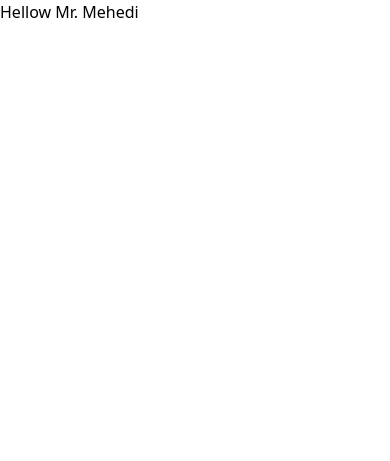
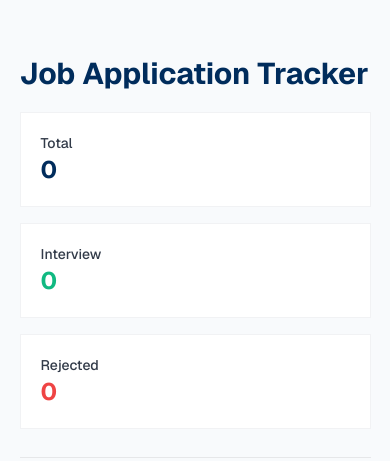
Before and after one commit to Mehedi-tsc/Assignment-4, a plain HTML site: page index.html in a window 390 px wide. Drawn offline with nearby package versions, Linux system fonts and the light colour scheme.

Commit message:
header pard added

```diff
--- a/index.html
+++ b/index.html
@@ -1,12 +1,49 @@
 <!DOCTYPE html>
 <html lang="en">
+
 <head>
     <meta charset="UTF-8">
     <meta name="viewport" content="width=device-width, initial-scale=1.0">
     <title>Home</title>
     <script src="https://cdn.jsdelivr.net/npm/@tailwindcss/browser@4"></script>
+    <link rel="preconnect" href="https://fonts.googleapis.com">
+    <link rel="preconnect" href="https://fonts.gstatic.com" crossorigin>
+    <link href="https://fonts.googleapis.com/css2?family=Geist:wght@100..900&display=swap" rel="stylesheet">
+    <style>
+        body{
+             font-family: "Geist", sans-serif;
+             background-color: #F8FAFC;
+        }
+    </style>
 </head>
-<body>
-    <h1>Hellow Mr. Mehedi</h1>
+
+<body class="w-[90%] mx-auto">
+    <header class="mt-14">
+        <h1 class="text-3xl font-bold text-[#002C5C] ">Job Application Tracker</h1>
+        <div class="mt-5 grid grid-col-1 lg:grid-cols-3 gap-4">
+            <div class="p-5 bg-[#FFFFFF] border border-[#F1F2F4]">
+                <p class="text-[#323B49] text-[14px] font-medium">Total</p>
+                <p id="total-counting" class="text-2xl text-[#002C5C] font-bold">0</p>
+            </div>
+            <div class="p-5 bg-[#FFFFFF] border border-[#F1F2F4]">
+                <p class="text-[#323B49] text-[14px] font-medium">Interview</p>
+                <p id="interview-counting" class="text-2xl text-[#10B981] font-bold">0</p>
+            </div>
+            <div class="p-5 bg-[#FFFFFF] border border-[#F1F2F4]">
+                <p class="text-[#323B49] text-[14px] font-medium">Rejected</p>
+                <p id="rejected-counting" class="text-2xl text-[#EF4444] font-bold">0</p>
+            </div>
+        </div>
+    </header>
+
+    <hr class="my-7 text-[#E6E7E9]">
+
+    <main>
+        <section>
+
+        </section>
+    </main>
+
 </body>
+
 </html>
```
Also changed, not shown: tailwind.config.js (added).
